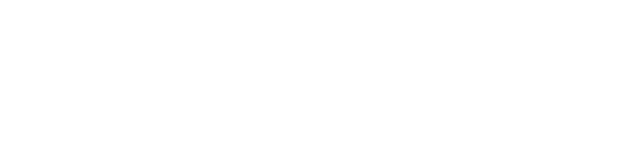
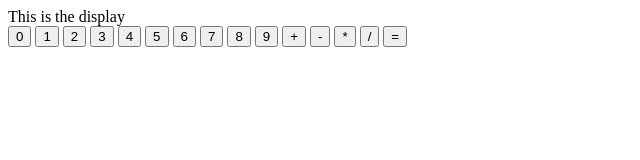
Before and after one commit to Tsee90/calculator, a plain HTML site: page index.html in a window 1280 px wide. Shown: the whole page, without its empty margins (0-640 px from the left). Drawn offline with Linux system fonts and the light colour scheme.

Commit message:
Create calculator display and buttons

```diff
--- a/index.html
+++ b/index.html
@@ -8,6 +8,25 @@
     <script src="./script.js" defer></script>
 </head>
 <body>
-
+    <div class="calculator">
+        <div class="display">This is the display</div>
+        <div class="btn-cont">
+            <button class="zero-btn">0</button>
+            <button class="one-btn">1</button>
+            <button class="two-btn">2</button>
+            <button class="three-btn">3</button>
+            <button class="four-btn">4</button>
+            <button class="five-btn">5</button>
+            <button class="six-btn">6</button>
+            <button class="seven-btn">7</button>
+            <button class="eight-btn">8</button>
+            <button class="nine-btn">9</button>
+            <button class="add-btn">+</button>
+            <button class="sub-btn">-</button>
+            <button class="multi-btn">*</button>
+            <button class="div-btn">/</button>
+            <button class="equal-btn">=</button>
+        </div>
+    </div>
 </body>
 </html>
```
